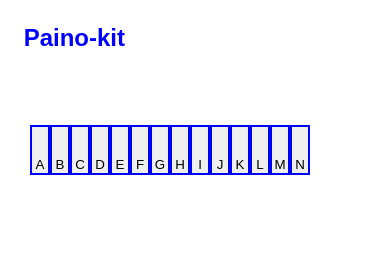
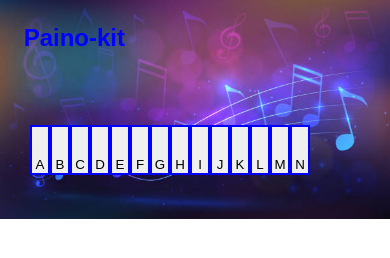
Before and after one commit to RanujainA/Paino-kit, a plain HTML site: page index.html in a window 390 px wide. Drawn offline with Linux system fonts and the light colour scheme.

Commit message:
Update style.css

```diff
--- a/style.css
+++ b/style.css
@@ -6,7 +6,7 @@ h1{
     font-family: Arial, Helvetica, sans-serif;
 }
 body{
-    background-image:url("./images/laptopreponsive.jpg");
+    background-image:url("./laptopreponsive.jpg");
     background-repeat:no-repeat;
     background-size: cover;
     display: flex;
@@ -31,7 +31,7 @@ button{
         font-size: x-large;
     }
     body{
-        background-image: url("./images/istockphoto-1076840920-612x612.jpg");
+        background-image: url("./istockphoto-1076840920-612x612.jpg");
         width:30%;
     }
     .set{
```
